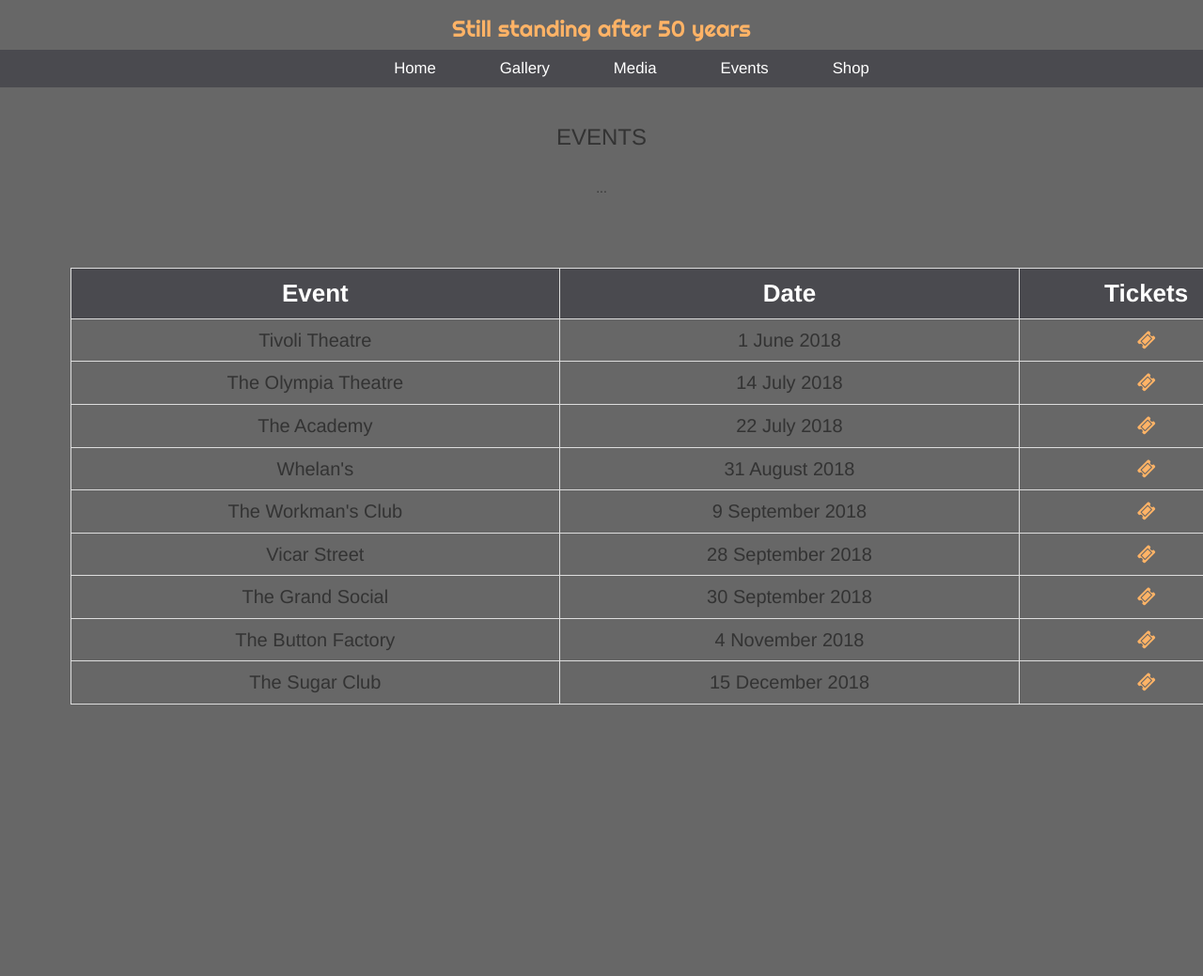
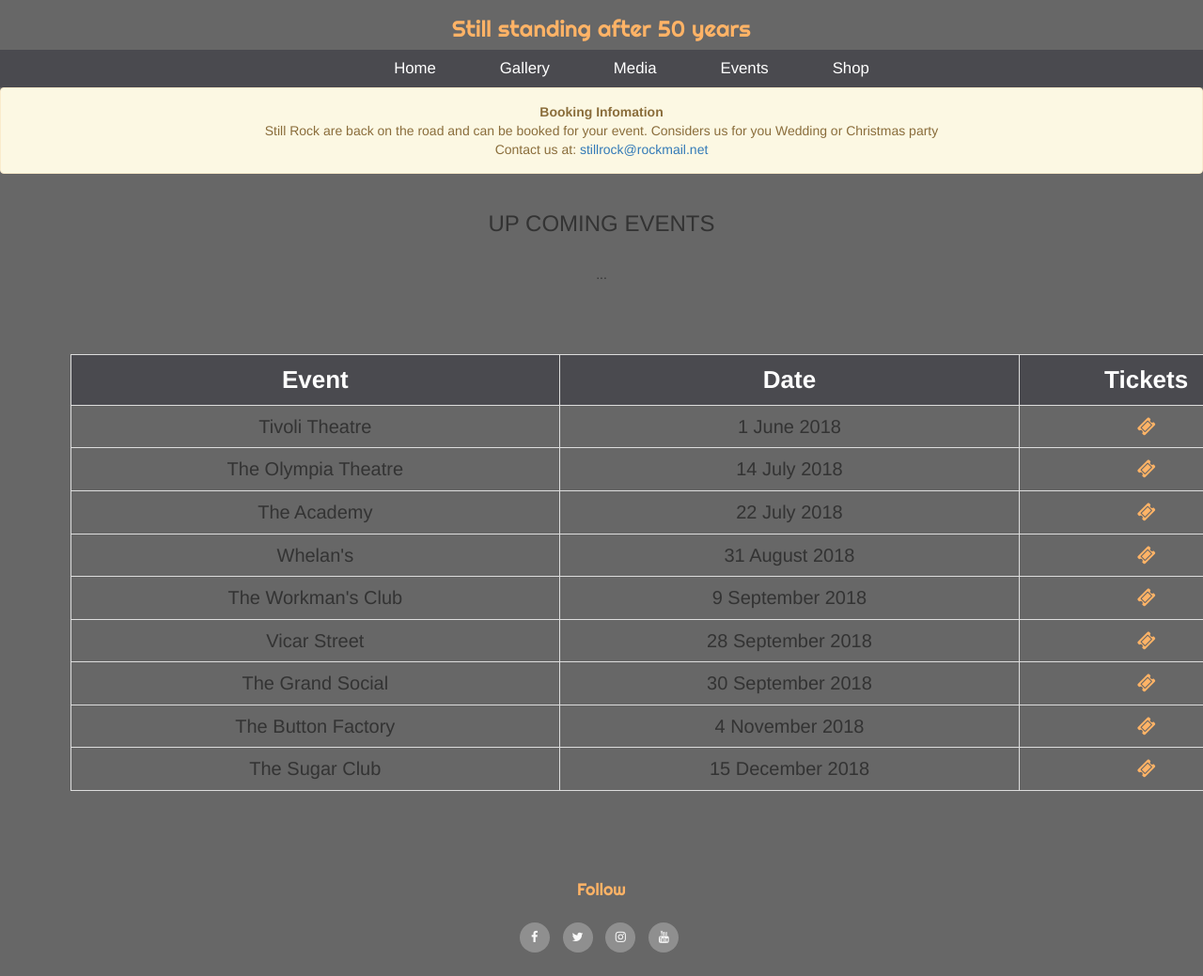
Before and after one commit to eamon139/still-rock-project, a plain HTML site: page events.html in a window 1280 px wide. Shown: the part 273-1312 px from the top of the page at 94% size. Before the commit the page ends 1098 px from the top, so only its background shows below. Drawn offline with nearby package versions, Linux system fonts and the light colour scheme.

Commit message:
bookings

```diff
--- a/css/style.css
+++ b/css/style.css
@@ -30,11 +30,12 @@
      text-transform: uppercase;
 }
 
-
+/*---------------------------------------------------Booking*/
 
 
 
 /*---------------------------------------------------footer*/
+
 .social-links {
     padding-bottom: 15px;
     padding-top: 15px;
--- a/events.html
+++ b/events.html
@@ -35,7 +35,19 @@
 		    </ul>
 		</nav>
 
-		<h3>Events</h3>
+
+
+		<div class="alert alert-warning">
+                    <strong>Booking Infomation</strong><br>
+                    Still Rock are back on the road and can be booked for your event. Considers us for you Wedding or Christmas party <br>
+                    Contact us at:  <a href="">stillrock@rockmail.net</a><br>
+
+                </div>
+
+
+
+
+		<h3>Up Coming Events</h3>
 
 
 
@@ -104,7 +116,20 @@
 
 </table>
 
+<footer class="container-fluid">
 
+            <div class="col-sm-12 footer">
+                <h2 class="footer-text">Follow</h2>
+                <ul class="list-inline social-links">
+                    <li><a target="_blank" href="#"><i class="fa fa-facebook"></i></a></li>
+                     <li><a target="_blank" href="#"><i class="fa fa-twitter"></i></a></li>
+                        <li><a target="_blank" href="#"><i class="fa fa-instagram"></i></a></li>
+                         <li><a target="_blank" href="#"><i class="fa fa-youtube"></i></a></li>
+                </ul>
+            </div>
+
+
+    </footer>
 
 </body>
 </html>
```
